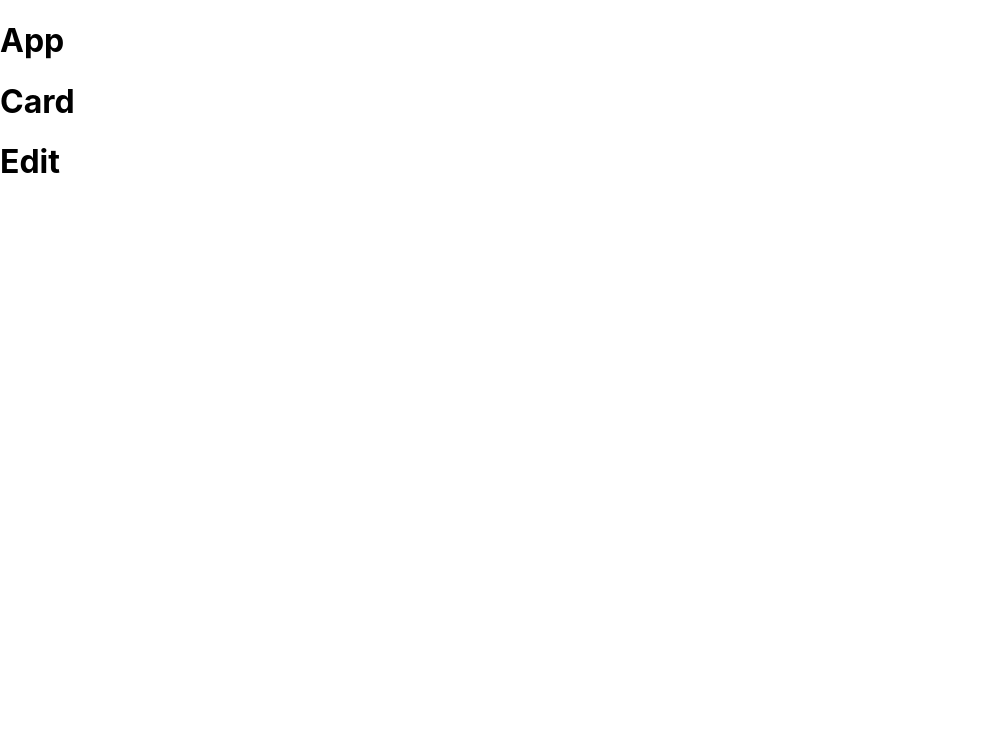
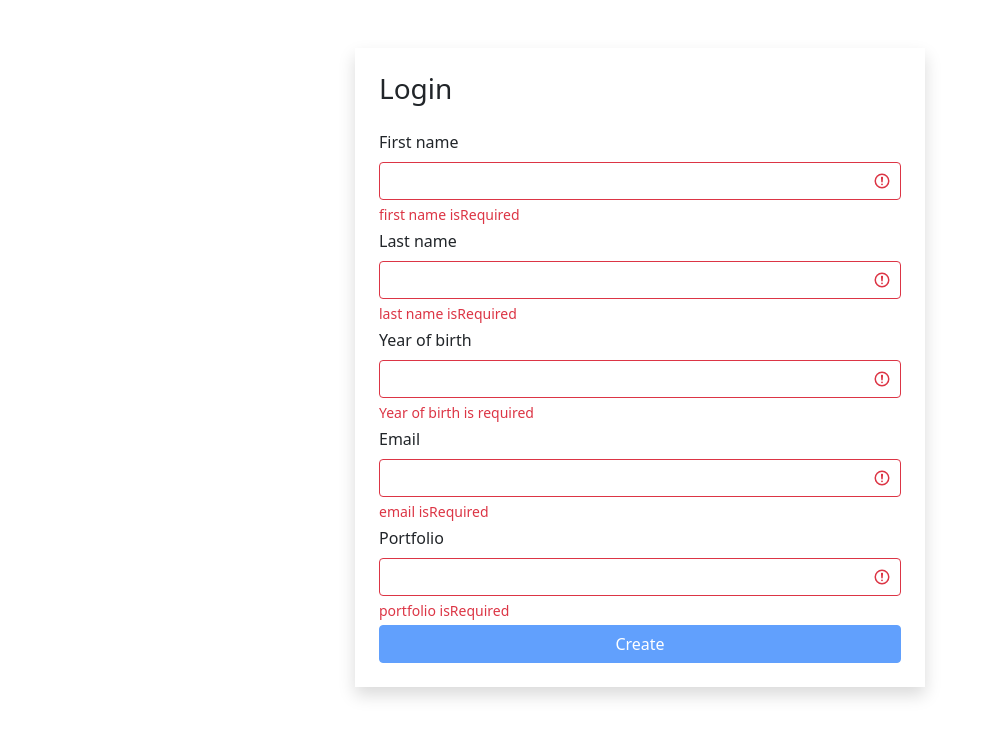
Before and after one commit to Yupiter78/student_card, a React (Create React App) app: page /edit in a window 1280 px wide. Shown: the top 738 px of the page, without its empty margins (0-992 px from the left). Built offline with nearby package versions, Linux system fonts and the light colour scheme.

Commit message:
student-card created routing pages__4

```diff
--- a/src/app/App.js
+++ b/src/app/App.js
@@ -1,13 +1,18 @@
 import React from "react";
-import Card from "./components/card";
-import Edit from "./components/edit";
+import { Route, Switch, Redirect } from "react-router-dom";
+import Edit from "./layouts/edit";
+import NotFound from "./layouts/not-found";
+import Home from "./layouts/home";
 
 function App() {
     return (
         <div className="App">
-            <h1>App</h1>
-            <Card />
-            <Edit />
+            <Switch>
+                <Route path="/" exact component={Home} />
+                <Route path="/edit" component={Edit} />
+                <Route path="/404" component={NotFound} />
+                <Redirect to="/404" />
+            </Switch>
         </div>
     );
 }
--- a/src/app/components/card.jsx
+++ b/src/app/components/card.jsx
@@ -1,7 +1,34 @@
 import React from "react";
+import { Link } from "react-router-dom";
 
 const Card = () => {
-    return <h1>Card</h1>;
+    const { firstName, lastName, yearOfBirth, email, portfolio } = JSON.parse(
+        localStorage.getItem("student")
+    );
+    const age = new Date().getFullYear() - new Date(yearOfBirth).getFullYear();
+    return (
+        <div className="card w-50 shadow mx-auto">
+            <div className="card-body shadow">
+                <h5 className="card-title">Student card</h5>
+                <h6 className="card-subtitle mb-2 text-muted">
+                    First name: {firstName} Last name: {lastName}
+                </h6>
+                <p className="card-text">
+                    Year of birth: {yearOfBirth} ({age} years)
+                </p>
+                <h6 className="card-subtitle mb-2 text-muted">
+                    Email: {email}
+                </h6>
+                <h6 className="card-subtitle mb-2 text-muted">
+                    Portfolio link: {portfolio}
+                </h6>
+
+                <Link to="/edit" type="button" className="btn btn-primary">
+                    Edit
+                </Link>
+            </div>
+        </div>
+    );
 };
 
 export default Card;
--- a/src/app/components/edit.jsx
+++ /dev/null
@@ -1,7 +0,0 @@
-import React from "react";
-
-const Edit = () => {
-    return <h1>Edit</h1>;
-};
-
-export default Edit;
--- /dev/null
+++ b/src/app/components/textField.jsx
@@ -0,0 +1,35 @@
+import React from "react";
+
+const TextField = ({
+    label,
+    type = "text",
+    name,
+    value,
+    error,
+    min,
+    onChange
+}) => {
+    return (
+        <div className="mb-1">
+            <label htmlFor={name} className="form-label">
+                {label}
+            </label>
+            <input
+                type={type}
+                className={`form-control${error ? " is-invalid" : ""}`}
+                id={name}
+                name={name}
+                value={value}
+                min={min}
+                onChange={onChange}
+            />
+            {error ? (
+                <div className="invalid-feedback">{error}</div>
+            ) : (
+                <div style={{ color: "transparent" }}>Not error</div>
+            )}
+        </div>
+    );
+};
+
+export default TextField;
--- /dev/null
+++ b/src/app/layouts/edit.jsx
@@ -0,0 +1,127 @@
+import React, { useEffect, useState } from "react";
+import TextField from "../components/textField";
+import { validator } from "../utils/validator";
+import { Link } from "react-router-dom";
+
+const Edit = () => {
+    const [data, setData] = useState(
+        JSON.parse(localStorage.getItem("student")) || {
+            firstName: "",
+            lastName: "",
+            yearOfBirth: "",
+            email: "",
+            portfolio: ""
+        }
+    );
+    const [errors, setErrors] = useState({});
+    const handleChange = ({ target }) => {
+        setData((prevState) => ({
+            ...prevState,
+            [target.name]: target.value
+        }));
+    };
+
+    const validatorConfig = {
+        firstName: {
+            isRequired: { message: "first name isRequired" },
+            min: {
+                message: "First name must be at least 2 characters long",
+                value: 2
+            }
+        },
+        lastName: {
+            isRequired: { message: "last name isRequired" },
+            min: {
+                message: "last name must be at least 2 characters long",
+                value: 2
+            }
+        },
+        yearOfBirth: {
+            isRequired: { message: "Year of birth is required" },
+            isValidYear: {
+                message: "Field year of birth is filled in incorrectly"
+            }
+        },
+        email: {
+            isRequired: { message: "email isRequired" },
+            isEmail: { message: "Email entered incorrectly" }
+        },
+        portfolio: {
+            isRequired: { message: "portfolio isRequired" },
+            isLink: { message: "Portfolio field must be a link" }
+        }
+    };
+    useEffect(() => {
+        validate();
+    }, [data]);
+    const validate = () => {
+        const errors = validator(data, validatorConfig);
+        setErrors(errors);
+        return Object.keys(errors).length === 0;
+    };
+    const isValid = Object.keys(errors).length === 0;
+    const handleSubmit = (event) => {
+        event.preventDefault();
+        const isValid = validate();
+        if (!isValid) return;
+        localStorage.setItem("student", JSON.stringify(data));
+    };
+    return (
+        <div className="container mt-5">
+            <div className="row">
+                <div className="col-md-6 offset-md-3 shadow p-4">
+                    <h3 className="mb-4">Login</h3>
+                    <form onSubmit={handleSubmit}>
+                        <TextField
+                            label="First name"
+                            name="firstName"
+                            value={data.firstName}
+                            onChange={handleChange}
+                            error={errors.firstName}
+                        />
+                        <TextField
+                            label="Last name"
+                            name="lastName"
+                            value={data.lastName}
+                            onChange={handleChange}
+                            error={errors.lastName}
+                        />
+                        <TextField
+                            label="Year of birth"
+                            name="yearOfBirth"
+                            value={data.yearOfBirth}
+                            onChange={handleChange}
+                            error={errors.yearOfBirth}
+                        />
+                        <TextField
+                            label="Email"
+                            name="email"
+                            value={data.email}
+                            onChange={handleChange}
+                            error={errors.email}
+                        />
+                        <TextField
+                            label="Portfolio"
+                            name="portfolio"
+                            value={data.portfolio}
+                            onChange={handleChange}
+                            error={errors.portfolio}
+                        />
+
+                        <Link to="/">
+                            <button
+                                type="submit"
+                                disabled={!isValid}
+                                className="btn btn-primary w-100 mx-auto"
+                            >
+                                Create
+                            </button>
+                        </Link>
+                    </form>
+                </div>
+            </div>
+        </div>
+    );
+};
+
+export default Edit;
--- /dev/null
+++ b/src/app/layouts/home.jsx
@@ -0,0 +1,28 @@
+import React from "react";
+import { Link } from "react-router-dom";
+import Card from "../components/card";
+
+const Home = () => {
+    return (
+        <>
+            {!JSON.parse(localStorage.getItem("student")) ? (
+                <div className="row">
+                    <div className="text-center p-5">
+                        <h1>Student Card</h1>
+                        <p className="fs-5">No student data</p>
+                        <Link
+                            className="btn btn-outline-primary px-5"
+                            to="/edit"
+                        >
+                            Add
+                        </Link>
+                    </div>
+                </div>
+            ) : (
+                <Card />
+            )}
+        </>
+    );
+};
+
+export default Home;
--- /dev/null
+++ b/src/app/layouts/not-found.jsx
@@ -0,0 +1,7 @@
+import React from "react";
+
+const NotFound = () => {
+    return <h1>Page NotFound</h1>;
+};
+
+export default NotFound;
--- /dev/null
+++ b/src/app/utils/validator.js
@@ -0,0 +1,49 @@
+export function validator(data, config) {
+    const errors = {};
+
+    function validate(validateMethod, data, config) {
+        let statusValidate;
+        switch (validateMethod) {
+            case "isRequired":
+                statusValidate = data.trim() === "";
+                break;
+            case "isEmail": {
+                const emailRegExp = /^\S+@\S+\.\S+$/g;
+                statusValidate = !emailRegExp.test(data);
+                break;
+            }
+            case "isLink": {
+                const urlRegExp = /^http(s)?:\/\/\S+\.[a-z]+(\/)?$/g;
+                statusValidate = !urlRegExp.test(data);
+                break;
+            }
+            case "isValidYear": {
+                statusValidate =
+                    Number(data) < 1930 ||
+                    Number(data) > new Date(Date.now()).getFullYear();
+                break;
+            }
+            case "min": {
+                statusValidate = data.length < config.value;
+                break;
+            }
+            default:
+                break;
+        }
+        if (statusValidate) return config.message;
+    }
+
+    for (const fieldName in data) {
+        for (const validateMethod in config[fieldName]) {
+            const error = validate(
+                validateMethod,
+                data[fieldName],
+                config[fieldName][validateMethod]
+            );
+            if (error && !errors[fieldName]) {
+                errors[fieldName] = error;
+            }
+        }
+    }
+    return errors;
+}
--- a/src/index.js
+++ b/src/index.js
@@ -1,12 +1,16 @@
 import React from "react";
 import ReactDOM from "react-dom";
+import { BrowserRouter } from "react-router-dom";
 import "./index.css";
 import App from "./app/App";
 import reportWebVitals from "./reportWebVitals";
+import "bootstrap/dist/css/bootstrap.css";
 
 ReactDOM.render(
     <React.StrictMode>
-        <App />
+        <BrowserRouter>
+            <App />
+        </BrowserRouter>
     </React.StrictMode>,
     document.getElementById("root")
 );
```
Also changed, not shown: 1 other file (tests, documents, lock files or other folders).
